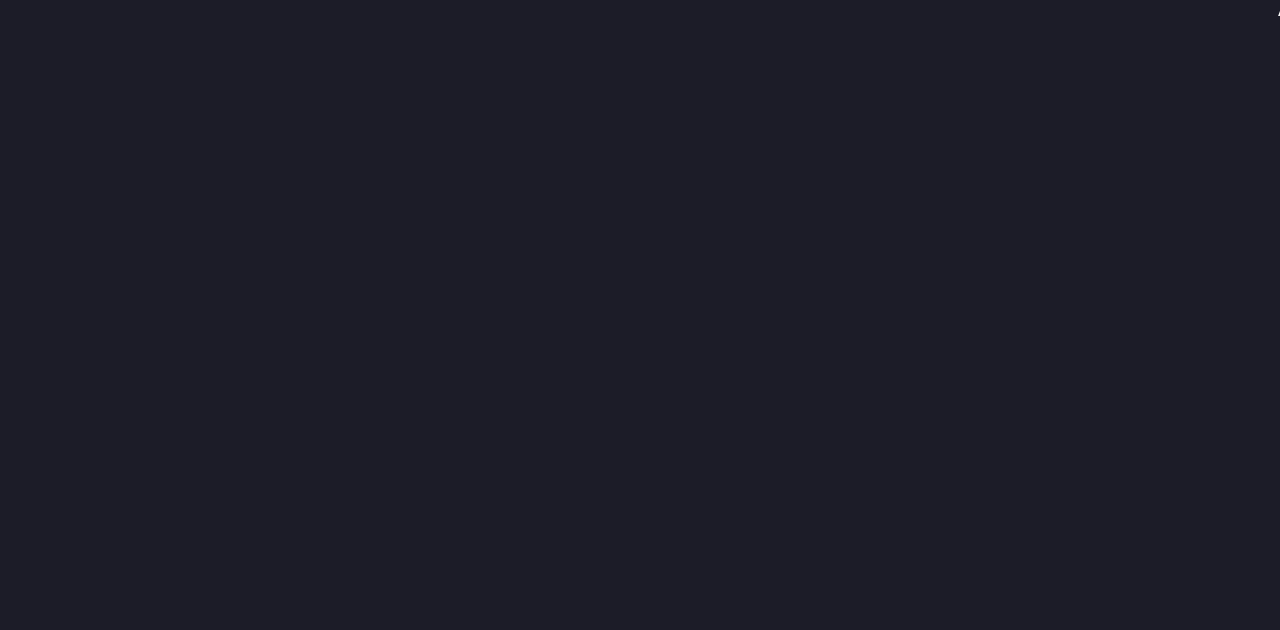
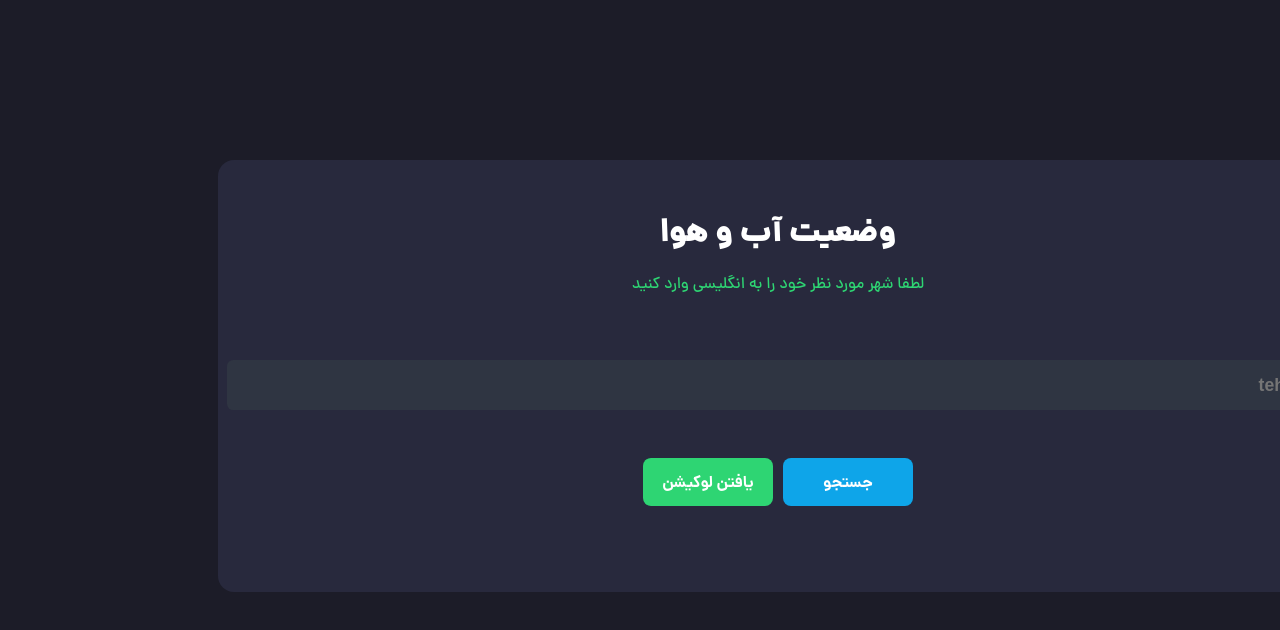
Before and after one commit to mohammadmehdidalvandii/weather-app, a React (Vite) app: page / in a window 1280 px wide. Shown: the top 630 px of the page. Built offline with nearby package versions, Linux system fonts and the light colour scheme.

Commit message:
created location is success

```diff
--- a/src/App.jsx
+++ b/src/App.jsx
@@ -1,3 +1,4 @@
+import React from "react"
 import { useRoutes } from "react-router-dom"
 import routes from "./routes"
 
--- /dev/null
+++ b/src/components/template/Location/Location.css
@@ -0,0 +1,77 @@
+.location{
+    display: block;
+       max-width: 100%;
+}
+.location_wrapper{
+    max-width: 100%;
+    height: 50vh;
+    margin-top: 10rem;
+    background-color: var(--success);
+    padding: 1rem;
+    border-radius: 1rem;
+}
+.location_title{
+    display: block;
+    margin: 0 auto;
+    margin-top: 2rem;
+    text-align: center;
+    font-family: var(--danaBlack);
+    font-size: 2rem;
+}
+.location_text{
+    display: block;
+    margin-top: 1rem;
+    text-align: center;
+    color: var(--secondary);
+}
+.location_input{
+    display: block;
+    margin-top: 4rem;
+    width: 100%;
+    height: 3rem;
+    outline: none;
+    border: none;
+    background-color:var(--shadow);
+    border-radius: 0.4rem;
+    color: var(--white);
+    padding-right: 0.3rem;
+    font-size: 1.1rem;
+    font-weight: 700;
+}
+.location_buttons{
+    display: flex;
+    align-items: center;
+    justify-content: center;
+    gap: 10px;
+    margin-top: 3rem;
+}
+.location_btn{
+    display: flex;
+    align-items: center;
+    justify-content: center;
+    width: 130px;
+    height: 3rem;
+    font-family: var(--danaBold);
+    font-size: 1rem;
+    font-weight: 700;
+    outline: none;
+    border: none;
+    border-radius: 0.5rem;
+    cursor: pointer;
+}
+.location_btn:first-child{
+    background-color: var(--blue-100);
+    color: var(--white);
+    transition: all 0.4s linear;
+    &:hover{
+        background-color: var(--blue-200);
+    }
+}
+.location_btn:last-child{
+    background-color: var(--secondary);
+    color: var(--white);
+    transition: all 0.4s linear;
+    &:hover{
+        background-color: var(--green-100);
+    }
+}
--- /dev/null
+++ b/src/components/template/Location/Location.jsx
@@ -0,0 +1,21 @@
+import "./Location.css";
+
+function Location() {
+  return (
+    <section className="location">
+        <div className="container">
+            <div className="location_wrapper">
+                <h4 className="location_title">وضعیت آب و هوا</h4>
+                <p className="location_text">لطفا شهر مورد نظر خود را به انگلیسی وارد کنید </p>
+                <input type="text" className="location_input"  placeholder=" tehran "/>
+                <div className="location_buttons">
+                  <button className="location_btn">جستجو</button>
+                  <button className="location_btn">یافتن لوکیشن</button>
+                </div>
+            </div>
+        </div>
+    </section>
+  )
+}
+
+export default Location
--- a/src/page/AddLocation/AddLocation.jsx
+++ b/src/page/AddLocation/AddLocation.jsx
@@ -1,7 +1,10 @@
+import Location from "../../components/template/Location/Location"
 
 function AddLocation() {
   return (
-    <div>AddLocation</div>
+    <>
+      <Location/>
+    </>
   )
 }
 
```
